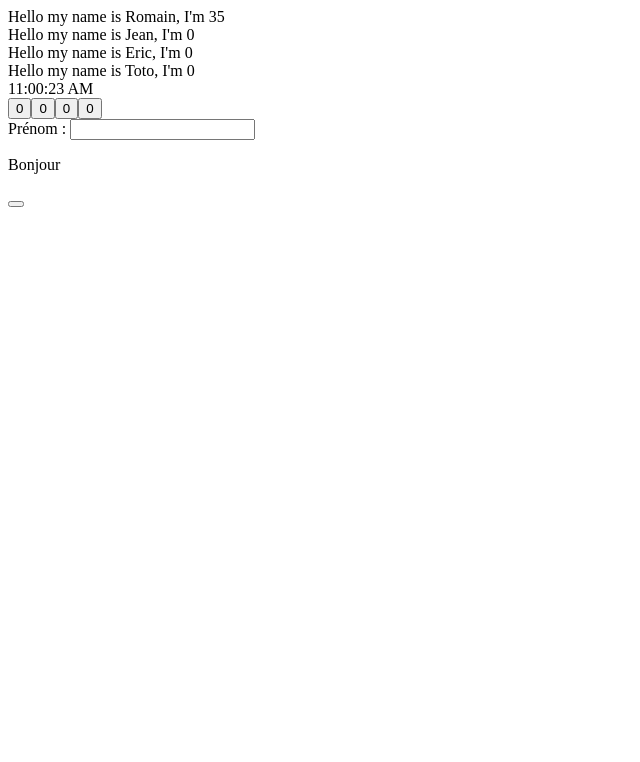
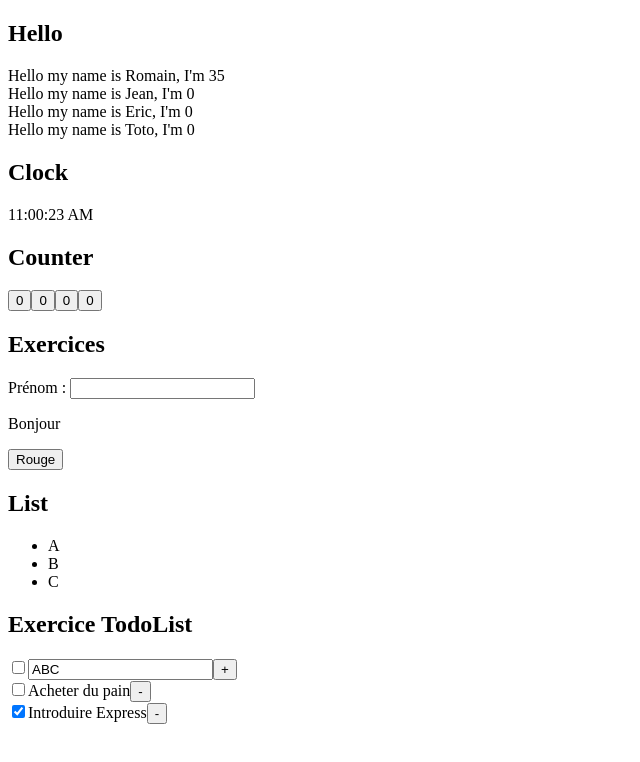
Before and after one commit to bioub/Formation_ST_Web_Advanced_2020_12, a React (Create React App) app in the folder React/hello-react/: page / in a window 1280 px wide. Shown: the top 762 px of the page, without its empty margins (0-640 px from the left). Built offline with nearby package versions, Linux system fonts and the light colour scheme.

Commit message:
Exercice TodoList

```diff
--- a/React/hello-react/src/App.js
+++ b/React/hello-react/src/App.js
@@ -3,6 +3,8 @@ import Counter from "./Counter";
 import ExHelloWorld from "./ExHelloWorld";
 import ExMultiStateButton from "./ExMultiStateButton";
 import Hello from "./Hello";
+import List from "./List";
+import TodoList from "./TodoList";
 
 function App() {
   // React.createElement(Hello, { name: 'Romain' });
@@ -12,17 +14,25 @@ function App() {
 
   return (
     <div className="App">
+      <h2>Hello</h2>
       <Hello name="Romain" age={35} isInstructor />
       <Hello name="Jean" />
       <Hello name={"Eric"} />
       <Hello name={name} />
+      <h2>Clock</h2>
       <Clock format="HH:mm" />
+      <h2>Counter</h2>
       <Counter />
       <Counter />
       <Counter />
       <Counter />
+      <h2>Exercices</h2>
       <ExHelloWorld />
       <ExMultiStateButton values={['Rouge', 'Orange', 'Bleu']} />
+      <h2>List</h2>
+      <List />
+      <h2>Exercice TodoList</h2>
+      <TodoList />
     </div>
   );
 }
--- a/React/hello-react/src/ExHelloWorld.js
+++ b/React/hello-react/src/ExHelloWorld.js
@@ -1,18 +1,46 @@
-import React, { Component } from 'react';
+import React, { Component } from "react";
+
+//  class ExHelloWorld extends Component {
+//    constructor() {
+//      super();
+//      this.state = {
+//        prenom: '',
+//      };
+//      this.handleInput = this.handleInput.bind(this);
+//    }
+//    handleInput(event) {
+//       this.setState({
+//         prenom: event.target.value
+//       });
+//    }
+//    render() {
+//      return (
+//        <div className="ExHelloWorld">
+//          <div>
+//            Prénom : <input onInput={this.handleInput} />
+//          </div>
+//          <p>Bonjour {this.state.prenom}</p>
+//        </div>
+//      );
+//    }
+//  }
 
 class ExHelloWorld extends Component {
-   constructor() {
-     super();
-     this.state = {};
-   }
+  state = {
+    prenom: "",
+  };
+  handleInput = (event) => {
+    this.setState({
+      prenom: event.target.value,
+    });
+  };
   render() {
-     const {} = this.state;
     return (
       <div className="ExHelloWorld">
         <div>
-           Prénom : <input /> {/* écouter l'événement input et mettre à jour le state */}
+          Prénom : <input onChange={this.handleInput} />
         </div>
-         <p>Bonjour {/* affiche en temps réel le prénom saisi */}</p>
+        <p>Bonjour {this.state.prenom}</p>
       </div>
     );
   }
--- a/React/hello-react/src/ExMultiStateButton.js
+++ b/React/hello-react/src/ExMultiStateButton.js
@@ -1,18 +1,48 @@
-import React, { Component } from 'react';
+import React, { Component } from "react";
+
+// class ExMultiStateButton extends Component {
+//   constructor() {
+//     super();
+//     this.state = {
+//       index: 0,
+//     };
+//     this.handleClick = this.handleClick.bind(this);
+//   }
+//   handleClick() {
+//     this.setState({
+//       index: (this.state.index + 1) % this.props.values.length
+//     })
+//   }
+//   render() {
+//     return (
+//       <button className="ExMultiStateButton" onClick={this.handleClick}>
+//         {this.props.values[this.state.index]}
+//       </button>
+//     );
+//   }
+// }
 
 class ExMultiStateButton extends Component {
   constructor() {
     super();
-     this.state = {};
+    this.state = {
+      index: 0,
+    };
+    this.handleClick = this.handleClick.bind(this);
+  }
+  handleClick() {
+    const { index } = this.state;
+    const { values } = this.props;
+    this.setState({
+      index: (index + 1) % values.length,
+    });
   }
   render() {
-     const { } = this.state;
+    const { index } = this.state;
     const { values } = this.props;
     return (
-       <button
-         className="ExMultiStateButton"
-
-       >
+      <button className="ExMultiStateButton" onClick={this.handleClick}>
+        {values[index]}
       </button>
     );
   }
--- /dev/null
+++ b/React/hello-react/src/List.js
@@ -0,0 +1,12 @@
+function List() {
+  // const letters = ['A', 'B', 'C'];
+  const letters = [<li key="A">A</li>, <li key="B">B</li>, <li key="C">C</li>]
+
+  return (
+    <ul>
+      {letters}
+    </ul>
+  );
+}
+
+export default List;
--- /dev/null
+++ b/React/hello-react/src/TodoList.js
@@ -0,0 +1,91 @@
+import { Component } from "react";
+
+class TodoList extends Component {
+  state = {
+    newTodo: "ABC",
+    todos: [
+      {
+        id: 1,
+        title: "Acheter du pain",
+        completed: false,
+      },
+      {
+        id: 2,
+        title: "Introduire Express",
+        completed: true,
+      },
+    ],
+  };
+  handleChange = (event) => {
+    this.setState({
+      newTodo: event.target.value,
+    });
+  };
+  handleSubmit = (event) => {
+    event.preventDefault();
+    this.setState({
+      todos: [
+        ...this.state.todos,
+        {
+          id: Math.random(),
+          title: this.state.newTodo,
+          completed: false,
+        },
+      ],
+    });
+  };
+  handleDelete(todo) {
+    /*
+    Exercice 1 :
+    Créer un nouveau tableau sans la todo reçu en paramètre (.filter)
+    et le passer à this.setState()
+    */
+  }
+  handleToggle = (event) => {
+    const checked = event.target.checked;
+
+    /*
+    Exercice 2 :
+    Créer un nouveau tableau ou toutes les clés completed (.map)
+    reçoivent checked
+    et le passer à this.setState()
+    */
+  }
+
+  /*
+  Exercice 3
+  Comme sur todomvc.com
+  Au clic d'une checkbox associé à la clé completed
+  modifier la clé completed correspondant dans un nouveau tableau
+  et le passer à this.setState()
+
+  Au double clic de la balise span, la transformer en balise input
+  et stocker la valeur saisie dans le tableau
+  */
+  render() {
+    const todosJsx = this.state.todos.map((t) => (
+      <div key={t.id}>
+        <input type="checkbox" checked={t.completed} />
+        <span>{t.title}</span>
+        <button onClick={() => this.handleDelete(t)}>-</button>
+      </div>
+    ));
+
+    return (
+      <div className="TodoList">
+        <form onSubmit={this.handleSubmit}>
+          <input type="checkbox" onClick={this.handleToggle} />
+          <input
+            type="text"
+            onChange={this.handleChange}
+            value={this.state.newTodo}
+          />
+          <button>+</button>
+        </form>
+        <div>{todosJsx}</div>
+      </div>
+    );
+  }
+}
+
+export default TodoList;
```
Also changed, not shown: 2 other files (tests, documents, lock files or other folders). Lines whose indentation alone changed are shown as unchanged.
